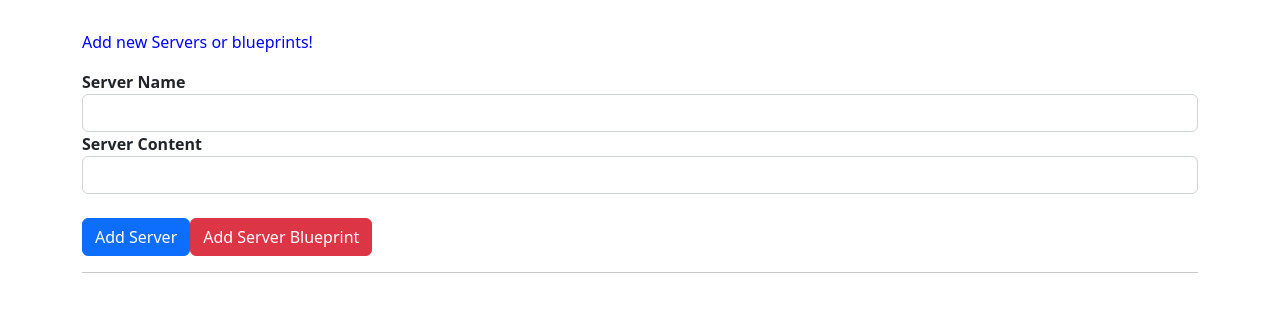
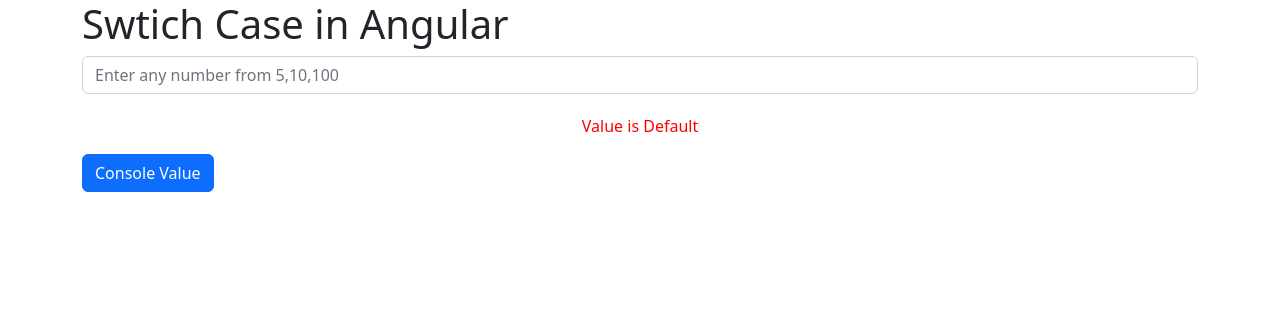
Before and after one commit to grraghav120/AngularLearning, an Angular app: page / in a window 1280 px wide. Shown: the top 312 px of the page. Built offline with nearby package versions, Linux system fonts and the light colour scheme.

Commit message:
switchCases

```diff
--- a/src/app/app.component.html
+++ b/src/app/app.component.html
@@ -12,4 +12,5 @@
 <!-- <app-assignment2></app-assignment2> -->
 
 <!-- <app-assignment03></app-assignment03> -->
-<app-new-component></app-new-component>
+<!-- <app-new-component></app-new-component> -->
+<app-swtich-cases></app-swtich-cases>
--- a/src/app/app.module.ts
+++ b/src/app/app.module.ts
@@ -9,6 +9,7 @@
 import { Assignment2Component } from './assignment2/assignment2.component';
 import { Assignment03Component } from './assignment03/assignment03.component';
 import { NewComponentComponent } from './new-component/new-component.component';
+import { SwtichCasesComponent } from './swtich-cases/swtich-cases.component';
 @NgModule({
   declarations: [
     AppComponent,
@@ -17,7 +18,8 @@
     ThirdDayComponent,
     Assignment2Component,
     Assignment03Component,
-    NewComponentComponent
+    NewComponentComponent,
+    SwtichCasesComponent
   ],
   imports: [
     BrowserModule,
--- /dev/null
+++ b/src/app/logging-service.service.ts
@@ -0,0 +1,12 @@
+import { Injectable } from '@angular/core';
+
+@Injectable({
+  providedIn: 'root'
+})
+export class LoggingServiceService {
+
+  constructor() { }
+  logConsoleData(value:number){
+    console.log(`The Value is ${value}`);
+  }
+}
--- /dev/null
+++ b/src/app/swtich-cases/swtich-cases.component.css
@@ -0,0 +1,6 @@
+.valueText{
+    display: flex;
+    justify-content: center;
+    margin-top: 20px;
+    color: red;
+}
--- /dev/null
+++ b/src/app/swtich-cases/swtich-cases.component.html
@@ -0,0 +1,17 @@
+<div class="container">
+    <div>
+        <h1>Swtich Case in Angular</h1>
+    </div>
+    <div>
+        <input type="text" class="form-control" placeholder="Enter any number from 5,10,100" [(ngModel)]="value">
+    </div>
+    <div [ngSwitch]="value" class="valueText">
+        <p *ngSwitchCase="5">Value is 5</p>
+        <p *ngSwitchCase="10" >Value is 10</p>
+        <p *ngSwitchCase="100" >Value is 100</p>
+        <p *ngSwitchDefault>Value is Default</p>
+    </div>
+    <div>
+        <button class="btn btn-primary" (click)="onClick()">Console Value</button>
+    </div>
+</div>
--- /dev/null
+++ b/src/app/swtich-cases/swtich-cases.component.ts
@@ -0,0 +1,17 @@
+import { Component, OnInit } from '@angular/core';
+import { LoggingServiceService } from '../logging-service.service';
+
+@Component({
+  selector: 'app-swtich-cases',
+  templateUrl: './swtich-cases.component.html',
+  styleUrls: ['./swtich-cases.component.css'],
+  providers: [LoggingServiceService],
+})
+export class SwtichCasesComponent implements OnInit {
+  value: number;
+  constructor(public mySer: LoggingServiceService) {}
+  onClick() {
+    this.mySer.logConsoleData(this.value);
+  }
+  ngOnInit() {}
+}
```
